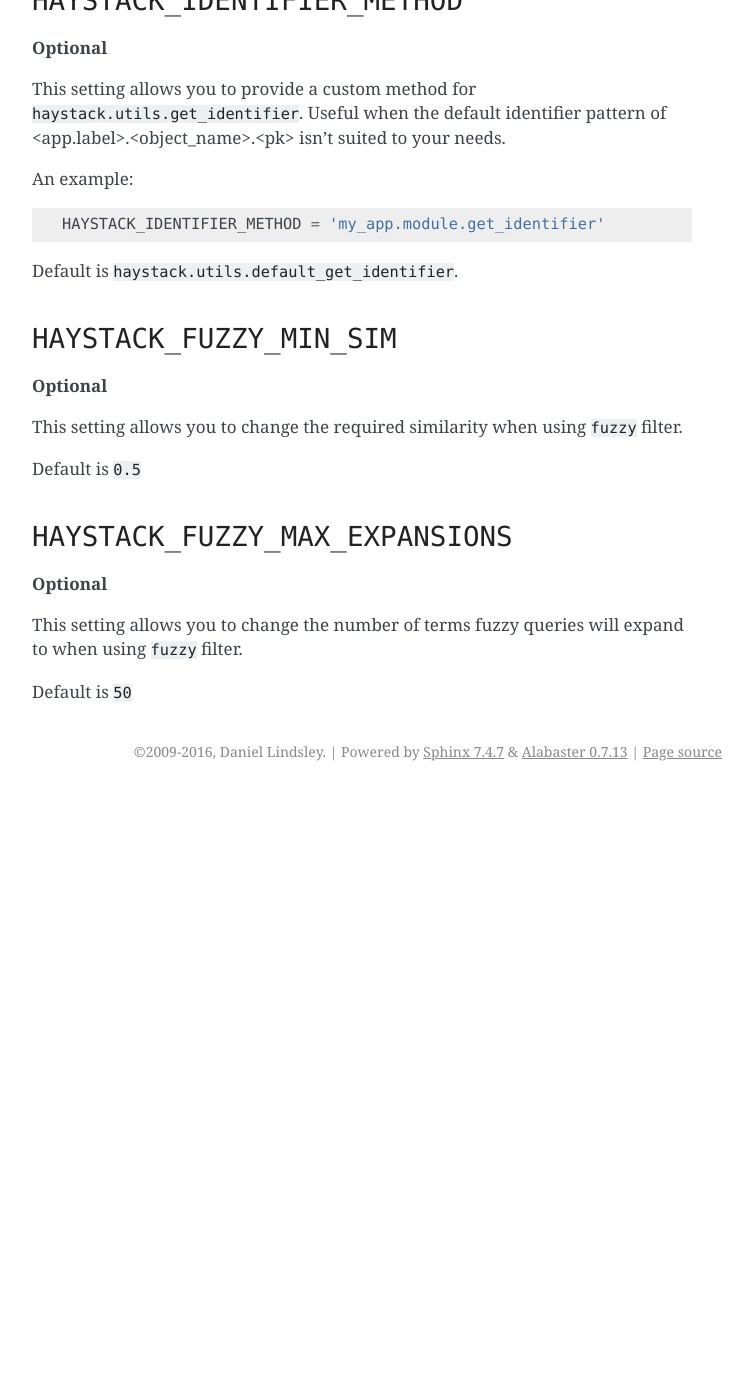
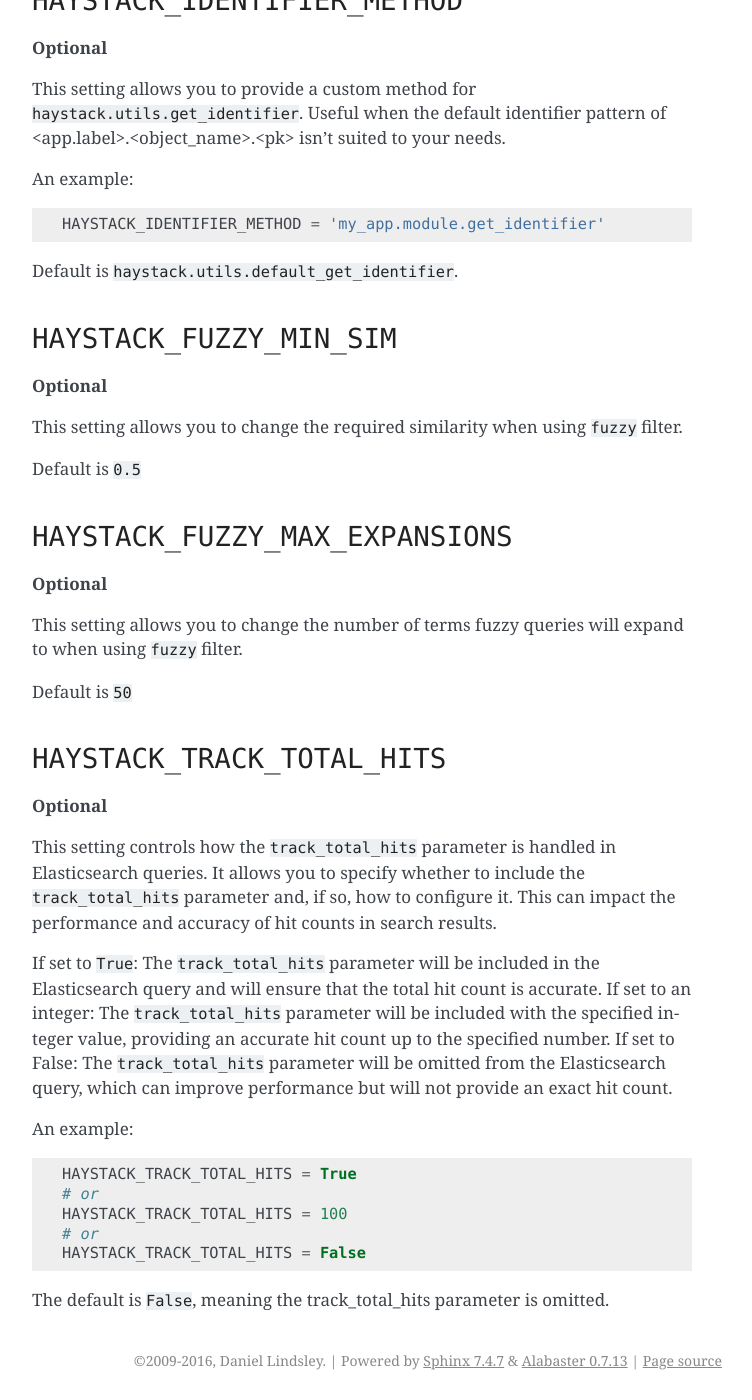
Before and after one commit to django-haystack/django-haystack, a Sphinx documentation site: the page built from docs/settings.rst, in a window 1280 px wide and 1400 px high, scrolled down 5877 px. Shown: the whole window, without its empty margins (388-1140 px from the left). Built offline with Sphinx 7.4.7, drawn with Linux system fonts in a browser that asks for light colours; before the commit the page ends 6668 px from its top, so only the background shows below that; some of the changed text lies outside the part shown.

Commit message:
Update settings.rst: Add Documentation for HAYSTACK_TRACK_TOTAL_HITS Setting
- Documented the `HAYSTACK_TRACK_TOTAL_HITS` setting in the search backend configuration.
- Explained the impact of setting values: `True`, `int`, and `False`.
- Included examples for configuring `HAYSTACK_TRACK_TOTAL_HITS`.
- Default behavior is noted as `False`, meaning the `track_total_hits` parameter is omitted by default.

```diff
--- a/docs/settings.rst
+++ b/docs/settings.rst
@@ -313,3 +313,25 @@ This setting allows you to change the number of terms fuzzy queries will
 expand to when using ``fuzzy`` filter.
 
 Default is ``50``
+
+
+``HAYSTACK_TRACK_TOTAL_HITS``
+==========================
+
+**Optional**
+
+This setting controls how the ``track_total_hits`` parameter is handled in Elasticsearch queries. It allows you to specify whether to include the ``track_total_hits`` parameter and, if so, how to configure it. This can impact the performance and accuracy of hit counts in search results.
+
+If set to ``True``: The ``track_total_hits`` parameter will be included in the Elasticsearch query and will ensure that the total hit count is accurate.
+If set to an integer: The ``track_total_hits`` parameter will be included with the specified integer value, providing an accurate hit count up to the specified number.
+If set to False: The ``track_total_hits`` parameter will be omitted from the Elasticsearch query, which can improve performance but will not provide an exact hit count.
+
+An example::
+
+    HAYSTACK_TRACK_TOTAL_HITS = True
+    # or
+    HAYSTACK_TRACK_TOTAL_HITS = 100
+    # or
+    HAYSTACK_TRACK_TOTAL_HITS = False
+
+The default is ``False``, meaning the track_total_hits parameter is omitted.
```
